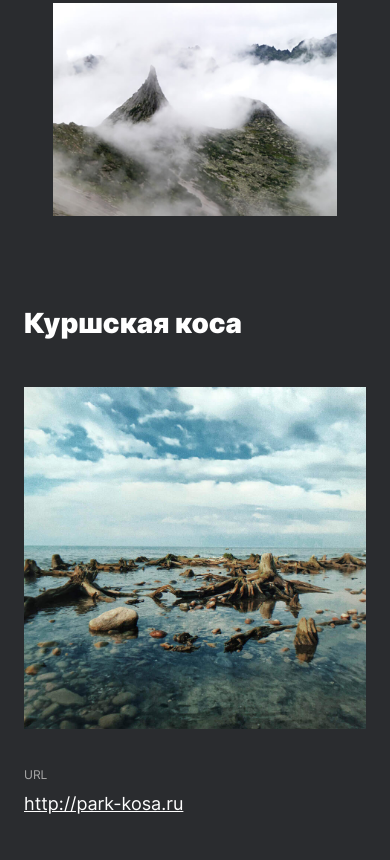
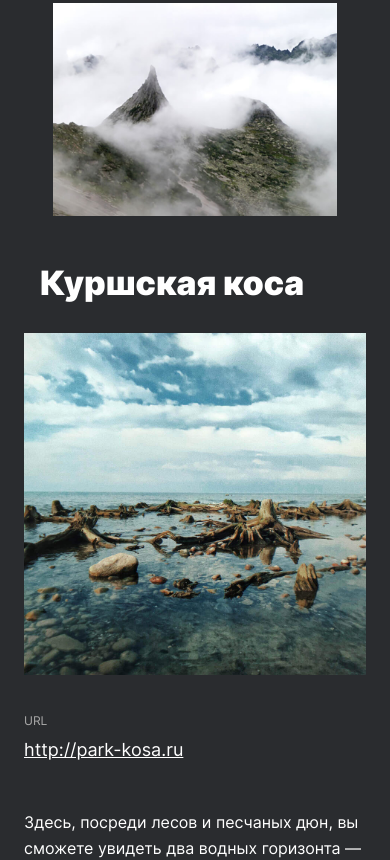
Before and after one commit to g-s2-a/russian-travel, a plain HTML site: page index.html in a window 390 px wide. Shown: the part 4000-4860 px from the top of the page. Drawn offline with Linux system fonts and the light colour scheme.

Commit message:
Проектная работа 3.11

```diff
--- a/blocks/place/__title/place__title.css
+++ b/blocks/place/__title/place__title.css
@@ -9,18 +9,21 @@
     padding-top: 92px;
 }
 
-@media screen and (max-width: 768px){
+@media screen and (max-width: 1024px){
     .place__title {
-        font-size: calc(72px - (768px - 100vw)/8.533333);
-        line-height: calc(76px - (768px - 100vw)/8.533333);
+        font-size: calc(72px - (1024px - 100vw)/((1024 - 768)/(72 - 42)));
+        line-height: calc(76px - (1024px - 100vw)/((1024 - 768)/(76 - 46)));
     }
 }
 
-@media screen and (max-width: 320px){
+
+@media screen and (max-width: 768px){
     .place__title {
         padding-top: 49px;
         padding-bottom: 32px;
         padding-left: 16px;
         padding-right: 16px;
+        font-size: calc(42px - (768px - 100vw)/((768 - 320)/(42 - 32)));
+        line-height: calc(46px - (768px - 100vw)/((768 - 320)/(46 - 35)));
     }
 }
```
